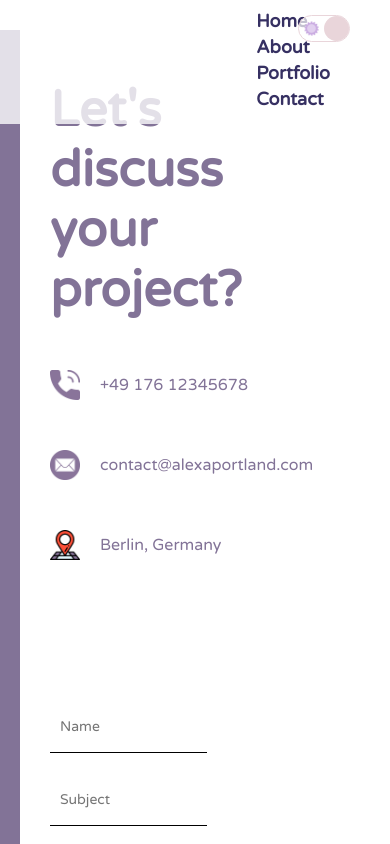
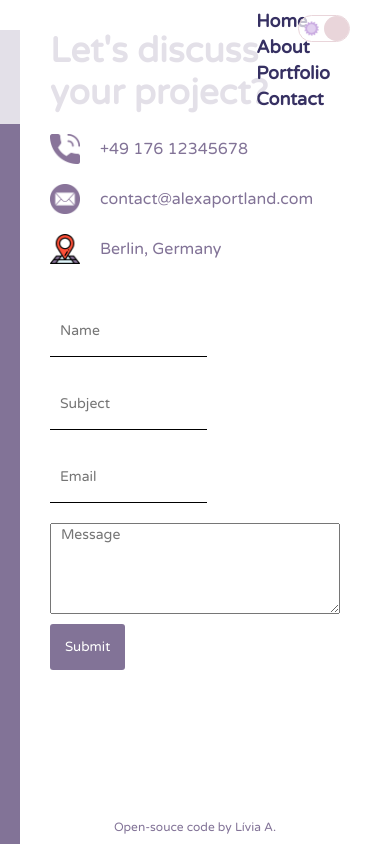
Before and after one commit to liviaalcantaraf/photo-portfolio-project, a React (Create React App) app: page /Contact in a window 390 px wide. Shown: the top 844 px of the page. Built offline with nearby package versions, Linux system fonts and the light colour scheme.

Commit message:
added contact, about and intro responsive css

```diff
--- a/src/components/About.jsx
+++ b/src/components/About.jsx
@@ -5,6 +5,11 @@ let Container = styled.div`
   height: calc(100vh - 50px);
   display: flex;
   padding: 50px 80px;
+  @media screen and (max-width: 780px) {
+    flex-direction: column;
+    text-align: center;
+    margin-top: 50px;
+  }
 `;
 let Left = styled.div`
   width: 50%;
@@ -12,28 +17,44 @@ let Left = styled.div`
   flex-direction: column;
   align-items: center;
   justify-content: center;
+  @media screen and (max-width: 780px) {
+    width: 100%;
+  }
 `;
 let Image = styled.img`
   border-radius: 15px;
+  @media screen and (max-width: 780px) {
+    height: 40vh;
+  }
 `;
 let Right = styled.div`
   width: 50%;
   display: flex;
   flex-direction: column;
   justify-content: center;
+  @media screen and (max-width: 780px) {
+    margin-top: 30px;
+    width: 100%;
+  }
 `;
 let Title = styled.h1`
   font-size: 50px;
   color: #827397;
+  @media screen and (max-width: 780px) {
+    font-size: 40px;
+  }
 `;
 let Desc = styled.p`
   font-size: 20px;
   color: #827397;
   margin-top: 30px;
+  @media screen and (max-width: 780px) {
+    font-size: 15px;
+  }
 `;
 
 let Break = styled.p`
-  margin-top: 20px;
+  margin-top: 13px;
 `;
 
 const About = () => {
--- a/src/components/Contact.jsx
+++ b/src/components/Contact.jsx
@@ -20,6 +20,7 @@ let Wrapper = styled.div`
   display: flex;
   @media screen and (max-width: 780px) {
     flex-direction: column;
+    padding: 0px 50px;
   }
 `;
 let Left = styled.div`
@@ -29,6 +30,9 @@ let Title = styled.h1`
   font-size: 50px;
   width: 100%;
   color: #827397;
+  @media screen and (max-width: 780px) {
+    font-size: 35px;
+  }
 `;
 let Info = styled.div`
   color: #827397;
@@ -39,6 +43,10 @@ let IconPhone = styled.div`
   margin: 50px 0px;
   font-weight: 300;
   width: 70%;
+  @media screen and (max-width: 780px) {
+    margin: 20px 0px;
+    width: 100%;
+  }
 `;
 let IconMail = styled.div`
   display: flex;
@@ -46,6 +54,10 @@ let IconMail = styled.div`
   margin: 50px 0px;
   font-weight: 300;
   width: 70%;
+  @media screen and (max-width: 780px) {
+    margin: 20px 0px;
+    width: 100%;
+  }
 `;
 let IconAddress = styled.div`
   display: flex;
@@ -53,6 +65,10 @@ let IconAddress = styled.div`
   margin: 50px 0px;
   font-weight: 300;
   width: 70%;
+  @media screen and (max-width: 780px) {
+    margin: 20px 0px;
+    width: 100%;
+  }
 `;
 let ImagePhone = styled.img`
   width: 30px;
@@ -80,6 +96,11 @@ let Right = styled.div`
 
 let Form = styled.form`
   margin-top: 50px;
+  @media screen and (max-width: 780px) {
+    margin-top: -20px;
+    display: flex;
+    flex-wrap: wrap;
+  }
 `;
 let InputName = styled.input`
   width: 50%;
--- a/src/components/Intro.jsx
+++ b/src/components/Intro.jsx
@@ -27,6 +27,7 @@ let Left = styled.div`
 `;
 let Title = styled.h1`
   font-size: 70px;
+  width: 60%;
 
   color: #827397;
 
@@ -84,8 +85,8 @@ const Intro = () => {
     <Container>
       <Left>
         <Title>Alexa Portland</Title>
+        <Desc>Working with amazing moments</Desc>
         <Subtitle>Photographer</Subtitle>
-        <Desc>Working with amazing moments</Desc>
       </Left>
       <Right>
         <Image src="https://images.unsplash.com/photo-1512813498716-3e640fed3f39?ixlib=rb-1.2.1&ixid=MnwxMjA3fDB8MHxwaG90by1wYWdlfHx8fGVufDB8fHx8&auto=format&fit=crop&w=424&q=80" />
```
